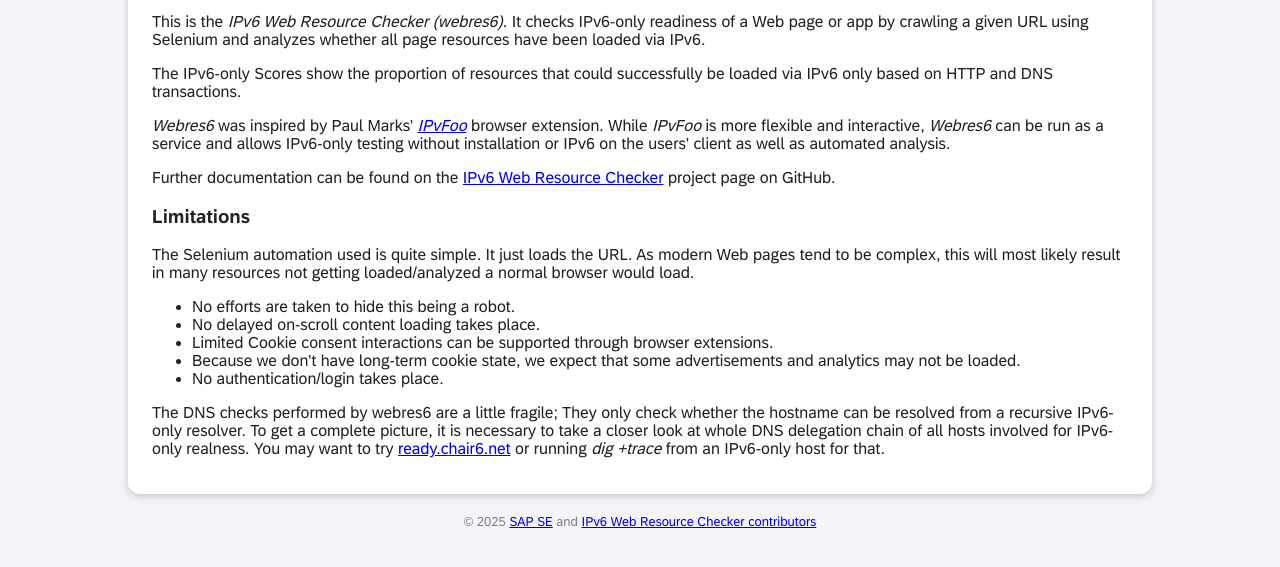
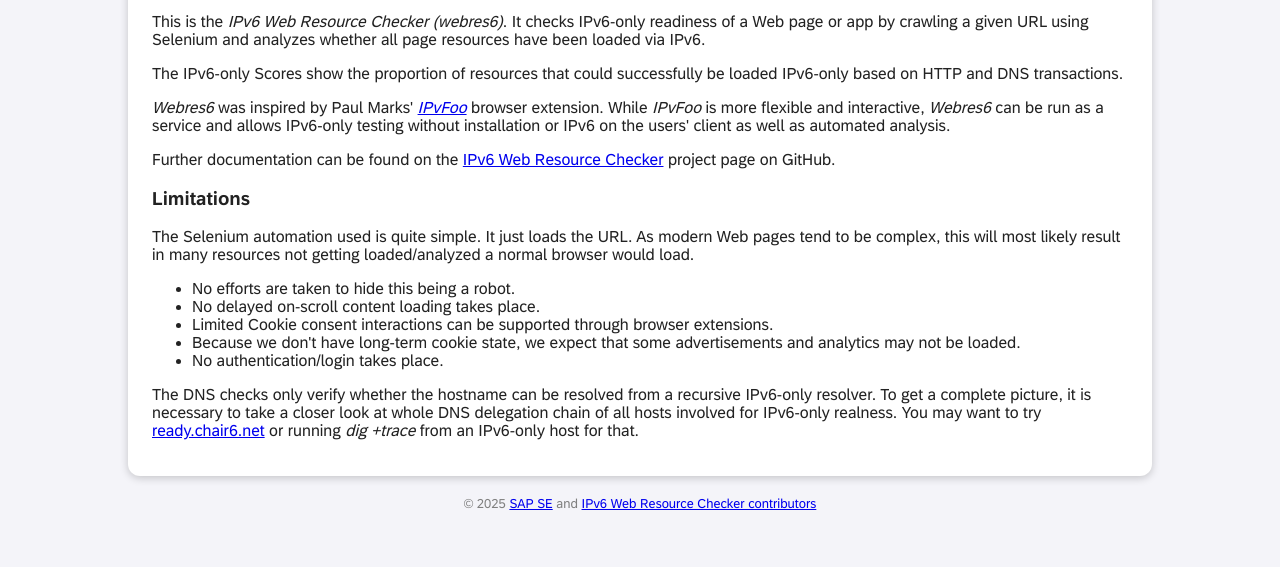
Before and after one commit to SAP/webres6, a plain HTML site: page viewer/viewer.html in a window 1280 px wide. Shown: the part 155-722 px from the top of the page. Drawn offline with nearby package versions, Linux system fonts and the light colour scheme; no server answers.

Commit message:
Documentation typos

```diff
--- a/viewer/viewer.html
+++ b/viewer/viewer.html
@@ -169,7 +169,7 @@
       </div>
       <p>This is the <i>IPv6 Web Resource Checker (webres6)</i>. It checks IPv6-only readiness of a Web page or app
         by crawling a given URL using Selenium and analyzes whether all page resources have been loaded via IPv6.</p>
-      <p>The IPv6-only Scores show the proportion of resources that could successfully be loaded via IPv6 only based on HTTP and DNS transactions.</p>
+      <p>The IPv6-only Scores show the proportion of resources that could successfully be loaded IPv6-only based on HTTP and DNS transactions.</p>
       <p><i>Webres6</i> was inspired by Paul Marks' <i><a href="https://github.com/pmarks-net/ipvfoo">IPvFoo</a></i> browser extension.
         While <i>IPvFoo</i> is more flexible and interactive, <i>Webres6</i> can be run as a service and allows IPv6-only testing without installation or IPv6 on the users' client as well as automated analysis.</p>
       <p>Further documentation can be found on the <a href="https://github.com/sap/webres6">IPv6 Web Resource Checker</a> project page on GitHub.</p>
@@ -185,7 +185,7 @@
           <li> No authentication/login takes place.</li>
         </ul>
         </p>
-      <p>The DNS checks performed by webres6 are a little fragile; They only check whether the hostname can be resolved from a recursive IPv6-only resolver.
+      <p>The DNS checks only verify whether the hostname can be resolved from a recursive IPv6-only resolver.
          To get a complete picture, it is necessary to take a closer look at whole DNS delegation chain of all hosts involved for IPv6-only realness.
          You may want to try <a href="https://ready.chair6.net/">ready.chair6.net</a> or running <i>dig +trace</i> from an IPv6-only host for that.</p>
       </p>
```
Also changed, not shown: README.md.
